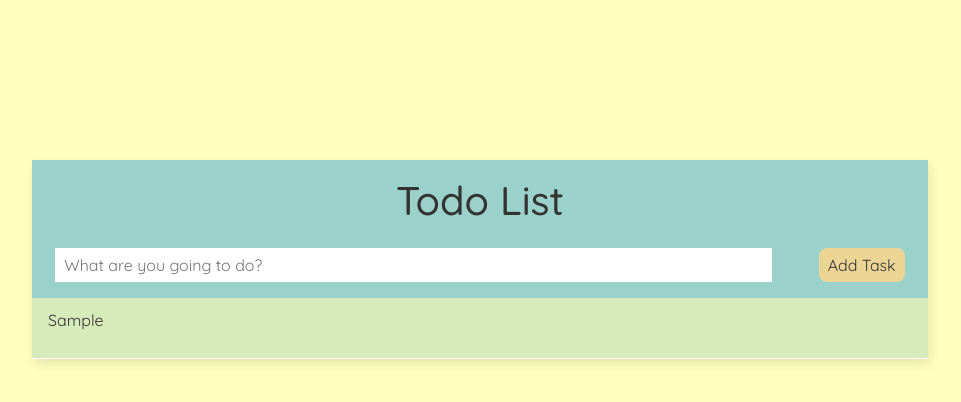
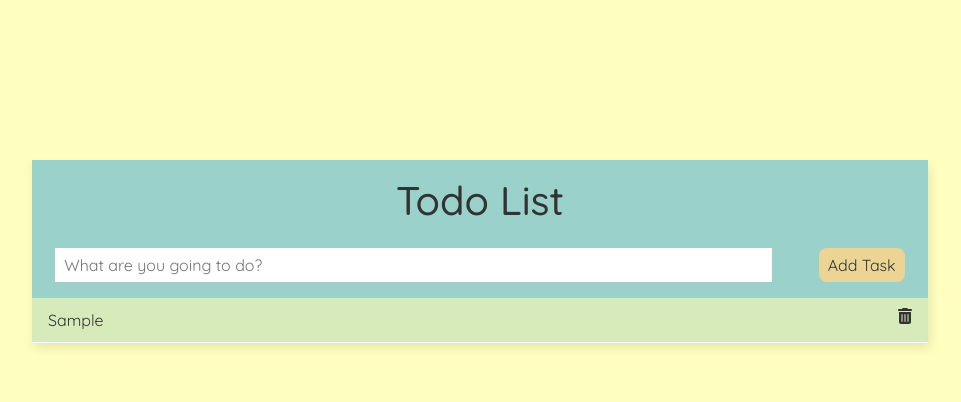
Before and after one commit to imananuar/reactjs-todo-list, a React (Create React App) app: page / in a window 1280 px wide. Both pictures are taken after typing "Sample" into the empty fields and a click on the button "Add Task". Shown: the top 402 px of the page, without its empty margins (160-1121 px from the left). Built offline with nearby package versions, Linux system fonts and the light colour scheme.

Commit message:
Add delete function

```diff
--- a/src/App.js
+++ b/src/App.js
@@ -10,19 +10,21 @@ function App() {
 
   const addTodo = (todo) => {
     setTodos([todo, ...todos])
+
+    // Kita setkan todo ni dengan add todo baru, then disambungkan dengan todos yang lama
+    // Yang baru nak buat akan muncul paling atas, yang sebelum ni akan turun ke bawah
   }
 
-
-  const [input, setInput] = useState("");
+  const handleDelete = (id) => {
+    setTodos(todos.filter(todo => todo.id !== id));
+    // REMEMBER: Everytime nak update, guna setTodos
+  }
 
   return (
     <div className="App">
       <h1>Todo List</h1>
       <TodoForm addTodo={addTodo}/>
-
-      <TodoList todos={todos}/>
-
-
+      <TodoList todos={todos} handleDelete={handleDelete} />
     </div>
   );
 }
--- a/src/components/Todo.js
+++ b/src/components/Todo.js
@@ -4,11 +4,19 @@ import {faTrashCan} from '@fortawesome/free-solid-svg-icons';
 
 // Kita masukkan every todo ke dalam todoList.
 
-function Todo({todo}) {
+function Todo({todo, handleDelete}) {
+
+  const deleteTask = () => {
+    handleDelete(todo.id)
+  }
 
   return (
-    <div>
+    <div className="task">
       <p>{todo.task}</p>
+      <FontAwesomeIcon icon={faTrashCan}
+      type="button"
+      onClick={deleteTask}
+      />
     </div>
   )
 }
--- a/src/components/TodoList.js
+++ b/src/components/TodoList.js
@@ -3,13 +3,16 @@ import { FontAwesomeIcon } from '@fortawesome/react-fontawesome';
 import {faTrashCan} from '@fortawesome/free-solid-svg-icons';
 import Todo from './Todo';
 
-function TodoList({todos}) {
+function TodoList({todos, handleDelete}) {
 
   return (
     <div className="todo-list">
         {todos.map(todo => (
           <div className='todo-bar' key={todo.id}>
-            <Todo todo={todo}/>
+            <Todo
+            todo={todo}
+            handleDelete={handleDelete}
+            />
           </div>
         ))}
     </div>
--- a/src/index.css
+++ b/src/index.css
@@ -52,13 +52,17 @@ input[type=text] {
   padding: 10px 16px;
   border-bottom: 1px solid #fafafa;
   background-color: #D7EBBA;
-  display: flex;
-  justify-content: space-between;
 }
 
 .task p {
   margin: 0;
   padding: 0;
+}
+
+.task {
+  display: flex;
+  justify-content: space-between;
+
 }
 
 @media (max-width: 743px) {
@@ -74,39 +78,3 @@ input[type=text] {
     font-size: 3vw;
   }
 }
-
-/* BELOW IS FOR REFERENCE */
-.navbar h1 {
-  color: #f1356d;
-}
-.navbar .links {
-  margin-left: auto;
-}
-.navbar a {
-  margin-left: 16px;
-  text-decoration: none;
-  padding: 6px;
-}
-.navbar a:hover {
-  color: #f1356d;
-}
-.content {
-  max-width: 600px;
-  margin: 40px auto;
-  padding: 20px;
-}
-
-/* blog previews / list */
-.blog-preview {
-  padding: 10px 16px;
-  margin: 20px 0;
-  border-bottom: 1px solid #fafafa;
-}
-.blog-preview:hover {
-  box-shadow: 1px 3px 5px rgba(0,0,0,0.1);
-}
-.blog-preview h2 {
-  font-size: 20px;
-  color: #f1356d;
-  margin-bottom: 8px;
-}
```
